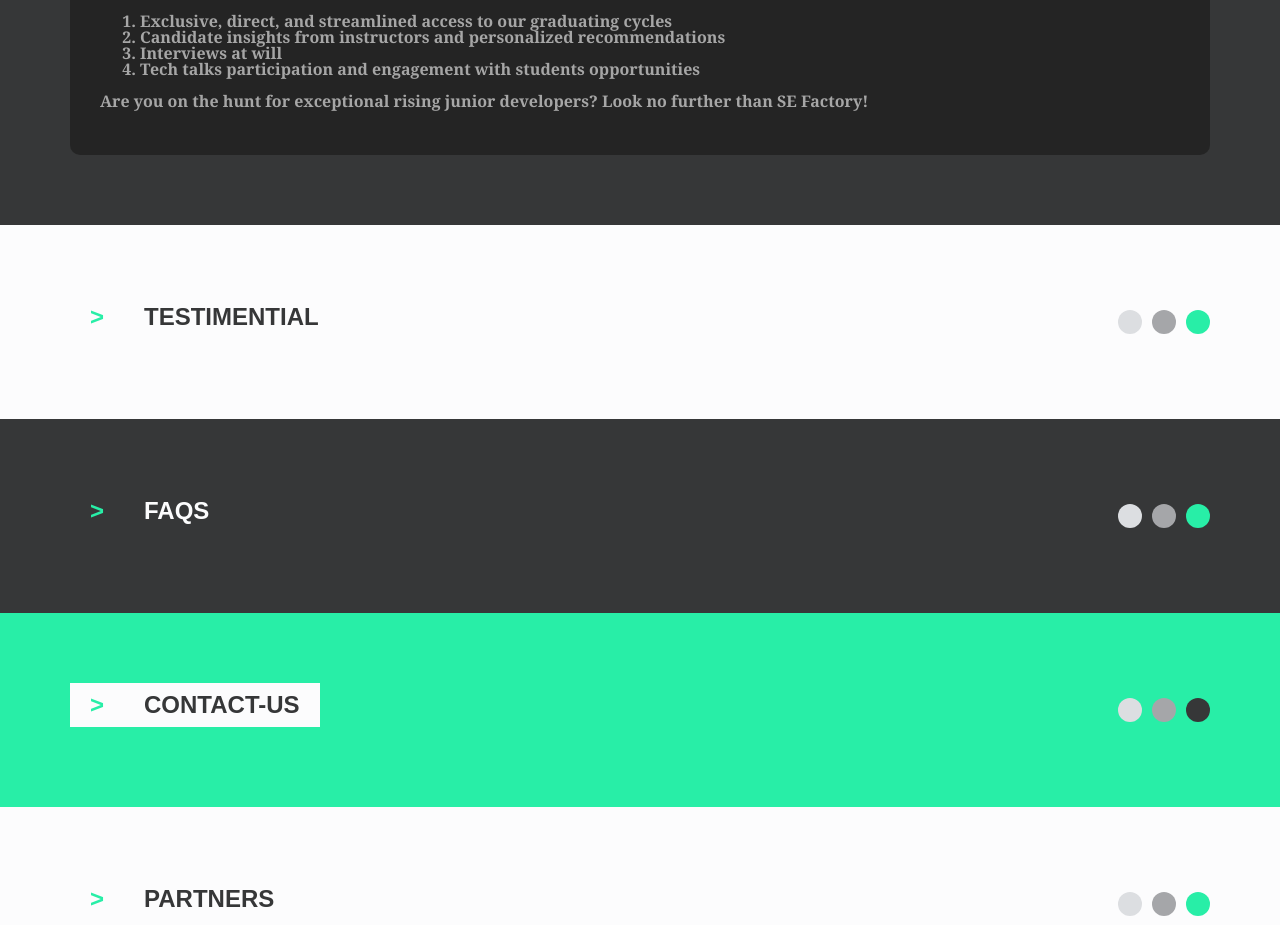
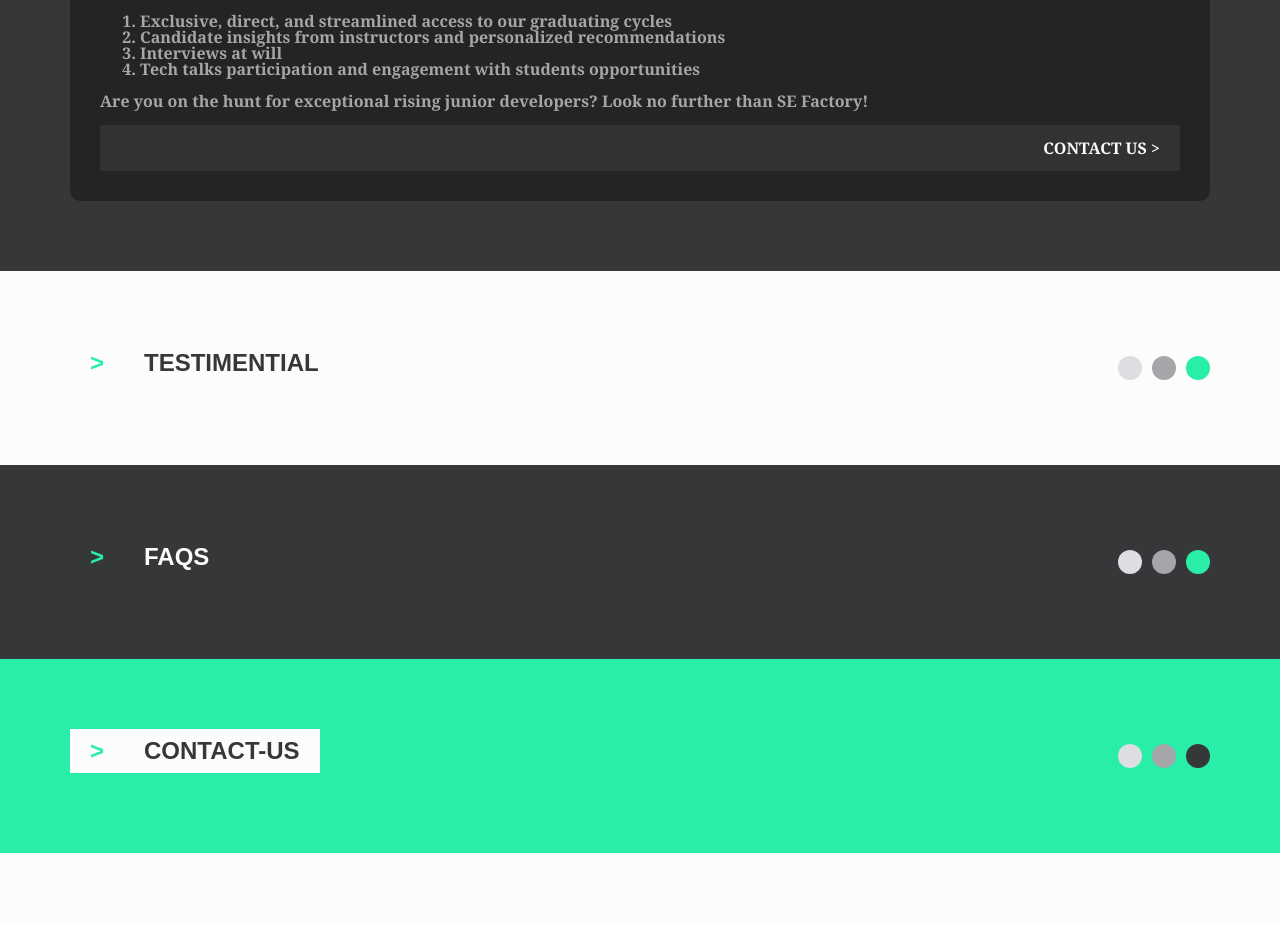
Before and after one commit to HilalBodon/SEF-replication, a plain HTML site: page index.html in a window 1280 px wide. Shown: the part 3181-4106 px from the top of the page. Drawn offline with Linux system fonts and the light colour scheme; files whose address does not match are found by name.

Commit message:
adding contact us in hire a talent

```diff
--- a/index.html
+++ b/index.html
@@ -254,6 +254,7 @@
                   </ol>
                   <p>Are you on the hunt for exceptional rising junior developers? Look no further than SE Factory!</p>
             </div>
+            <a class="contact-us">Contact us &gt;</a>
          </div>
       </div>
    </section>
--- a/styles.css
+++ b/styles.css
@@ -818,5 +818,17 @@ color: white;
     padding: 15px 20px;
     font-weight: 400;
     line-height: 1.4;
-    color: #28eea7;
   }
+.contact-us{
+  display: flex;
+  text-align: right;
+  justify-content: right;
+  align-self: flex-end;
+  margin-top: auto;
+  color: #fcfcfd;
+  text-transform: uppercase;
+  white-space: nowrap;
+  background-color: rgba(54, 55, 56, .75);
+  padding: 15px 20px;
+  font-weight: 800;
+}
```
